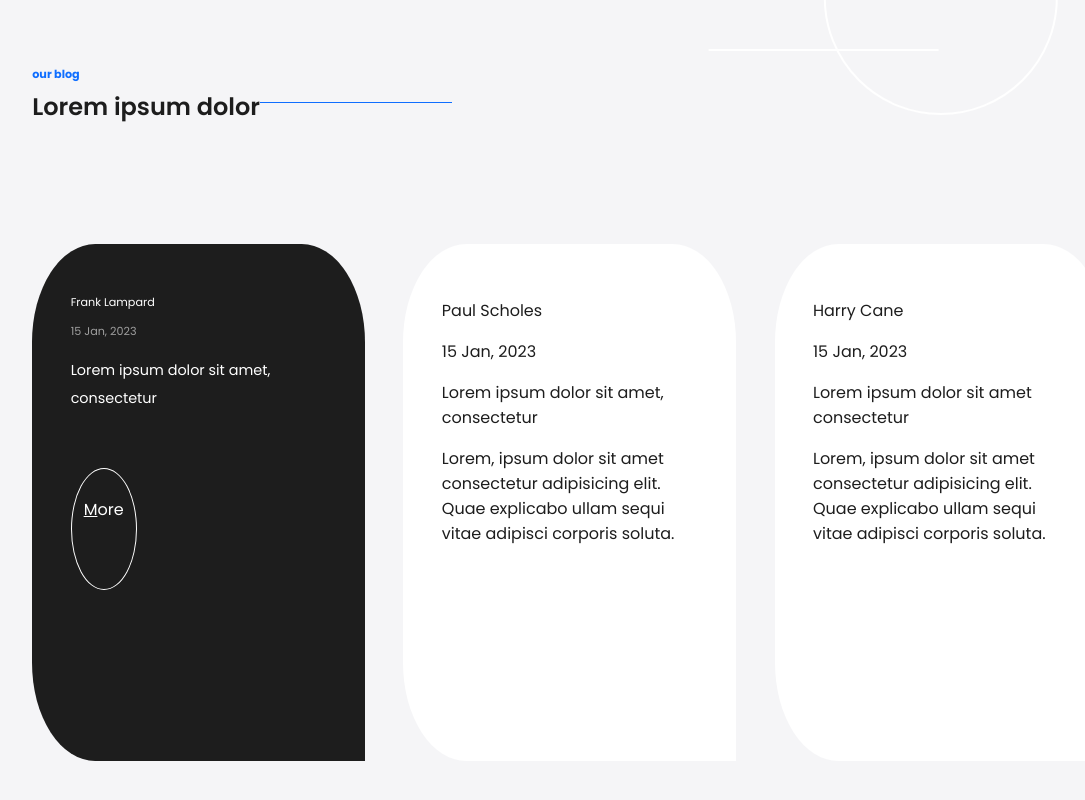
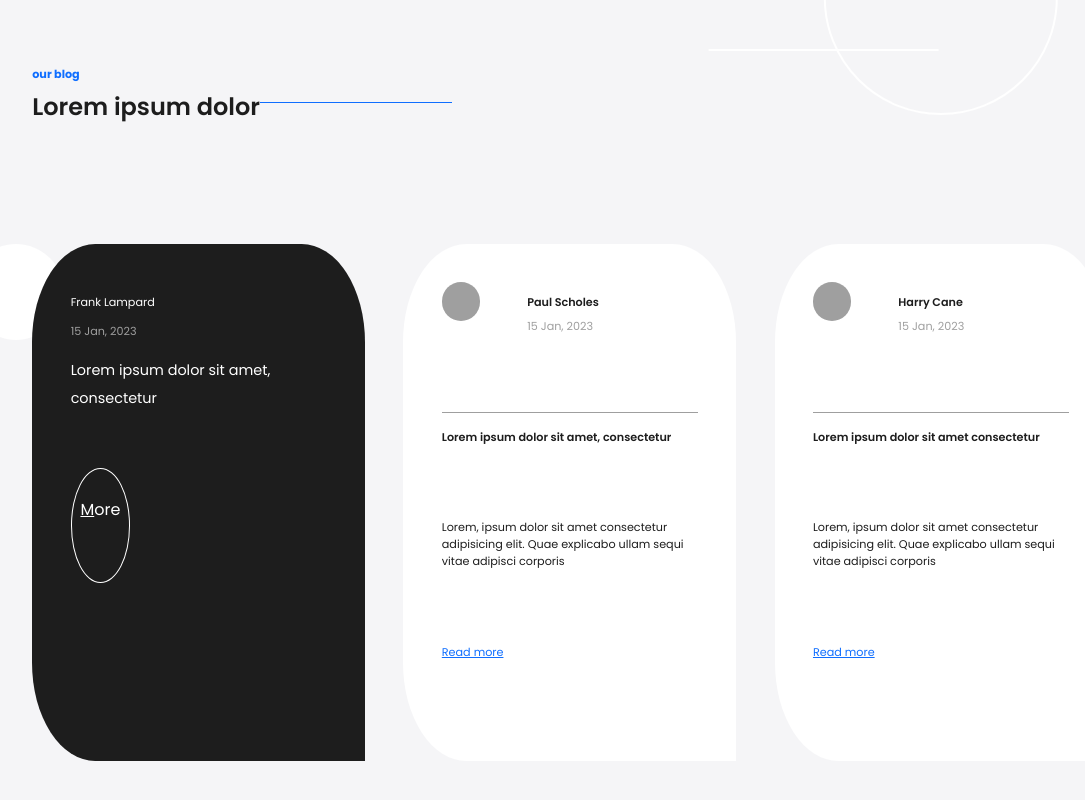
Before and after one commit to AniaPas/IPGHealth-recruitment-project, a website: page views/index.html in a window 1280 px wide. Shown: the part 1007-1807 px from the top of the page, without its empty margins (125-1210 px from the left). Drawn offline with nearby package versions, Linux system fonts and the light colour scheme.

Commit message:
tiles 2 and 3 editing

```diff
--- a/sass/_variables.scss
+++ b/sass/_variables.scss
@@ -16,3 +16,4 @@
 $fontXL: 1.7rem;
 $fontXXL: 2.3rem;
 $margin1: 11.66vw;
+$margin2: 2vh;
--- a/sass/custom.scss
+++ b/sass/custom.scss
@@ -227,9 +227,18 @@ body {
     }
 
     .tiles {
+      position: relative;
       grid-area: tiles;
       display: flex;
       flex-direction: row;
+      .small-circle {
+        @include circle2;
+        background-color: $white;
+        height: 7.5vw;
+        width: 7.5vw;
+        z-index: -100;
+        transform: translate(-5vw, 12vh);
+      }
       .tile1 {
         @include rectangle2;
         background-color: $nero;
@@ -251,8 +260,8 @@ body {
         .tile1_comment-circle {
           @include circle;
           border: 1.5px solid $white;
-          width: 5vw;
-          height: 5vw;
+          width: 4.5vw;
+          height: 4.5vw;
           color: $white;
           font-size: 2vh;
           text-align: center;
@@ -266,14 +275,17 @@ body {
       .tile2 {
         @include rectangle2;
         background-color: $white;
+        @include tile;
       }
       .tile3 {
         @include rectangle2;
         background-color: $white;
+        @include tile;
       }
       .tile4 {
         @include rectangle2;
         background-color: $white;
+        @include tile;
       }
     }
   }
--- a/sass/mixins.scss
+++ b/sass/mixins.scss
@@ -20,5 +20,57 @@
   background-color: transparent;
   border-radius: 50%;
 }
-@mixin author {
+@mixin circle2 {
+  position: absolute;
+  border-radius: 50%;
 }
+@mixin tile {
+  display: grid;
+  grid-template-columns: 1fr 2fr;
+  grid-template-rows: 3vh;
+  grid-template-areas:
+    "w x x x x"
+    "w y y y y"
+    "z z z z z"
+    "v v v v v"
+    "u u u u u";
+  .comment-circle {
+    grid-area: w;
+    @include circle;
+    background-color: $darkGray;
+    width: 3vw;
+    height: 3vw;
+    padding-right: 0;
+  }
+  .comment-author {
+    grid-area: x;
+    font-size: $fontXS;
+    font-weight: $bold2;
+    color: $nero;
+  }
+  .comment-date {
+    grid-area: y;
+    font-size: $fontXS;
+    color: $darkGray;
+    margin-bottom: $margin2;
+  }
+  .comment-heading {
+    grid-area: z;
+    font-size: $fontXS;
+    font-weight: $bold2;
+    color: $nero;
+    border-top: solid 1px $darkGray;
+    padding-top: $margin2;
+  }
+  .comment-text {
+    grid-area: v;
+    font-size: $fontXS;
+    color: $nero;
+  }
+  .comment-more {
+    grid-area: u;
+    font-size: $fontXS;
+    color: $blue;
+    text-decoration: underline;
+  }
+}
--- a/views/index.html
+++ b/views/index.html
@@ -78,6 +78,7 @@
       <p class="blog-text">Lorem ipsum dolor</p>
       <hr class="blog-line" />
       <section class="tiles">
+        <div class="small-circle"></div>
         <div class="tile1">
           <p class="tile1_comment-author">Frank Lampard</p>
           <p class="tile1_comment-date">15 Jan, 2023</p>
@@ -91,22 +92,24 @@
           <p class="comment-author">Paul Scholes</p>
           <p class="comment-date">15 Jan, 2023</p>
           <p class="comment-heading">Lorem ipsum dolor sit amet, consectetur</p>
-          <p
+
+          <p class="comment-text"
             >Lorem, ipsum dolor sit amet consectetur adipisicing elit. Quae
-            explicabo ullam sequi vitae adipisci corporis soluta.</p
+            explicabo ullam sequi vitae adipisci corporis</p
           >
+          <p class="comment-more">Read more</p>
         </div>
         <div class="tile3">
           <div class="comment-circle"></div>
           <p class="comment-author">Harry Cane</p>
           <p class="comment-date">15 Jan, 2023</p>
           <p class="comment-heading">Lorem ipsum dolor sit amet consectetur</p>
-          <p
+          <p class="comment-text"
             >Lorem, ipsum dolor sit amet consectetur adipisicing elit. Quae
-            explicabo ullam sequi vitae adipisci corporis soluta.</p
+            explicabo ullam sequi vitae adipisci corporis</p
           >
+          <p class="comment-more">Read more</p>
         </div>
-        <div class="tile-margin"></div>
       </section>
     </footer>
   </body>
```
Also changed, not shown: sass/custom.css, 1 other file.
